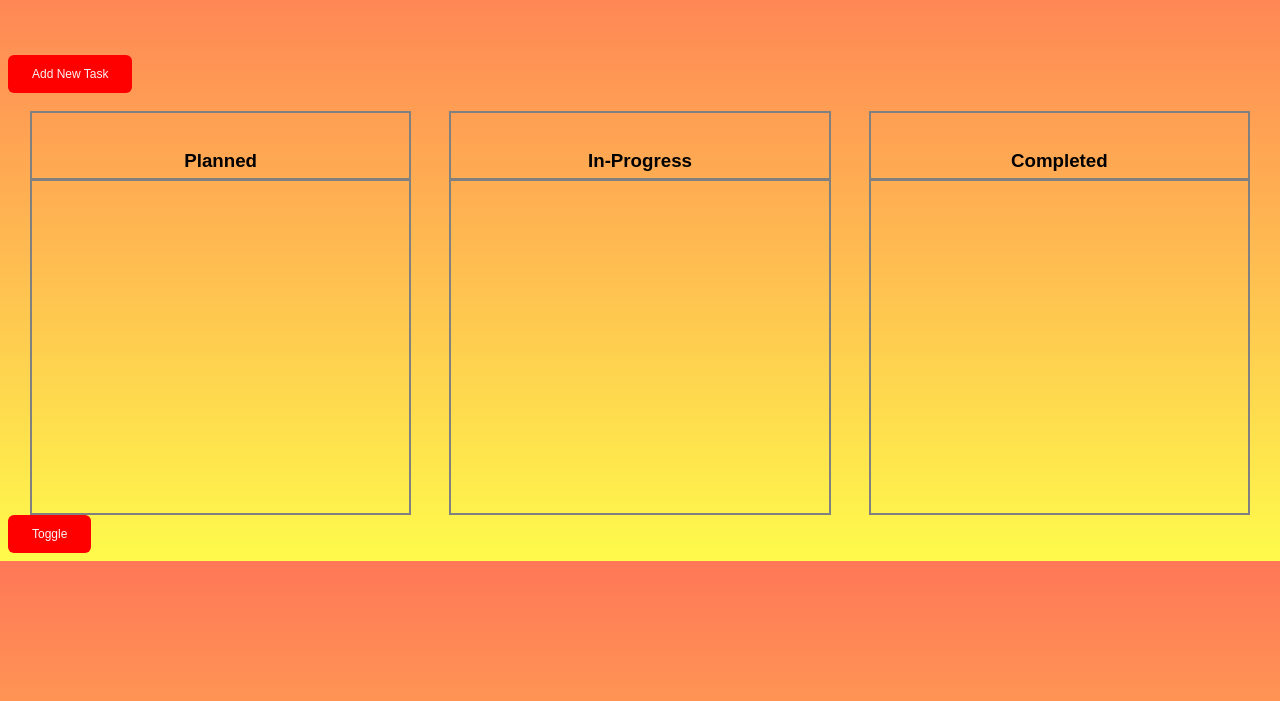
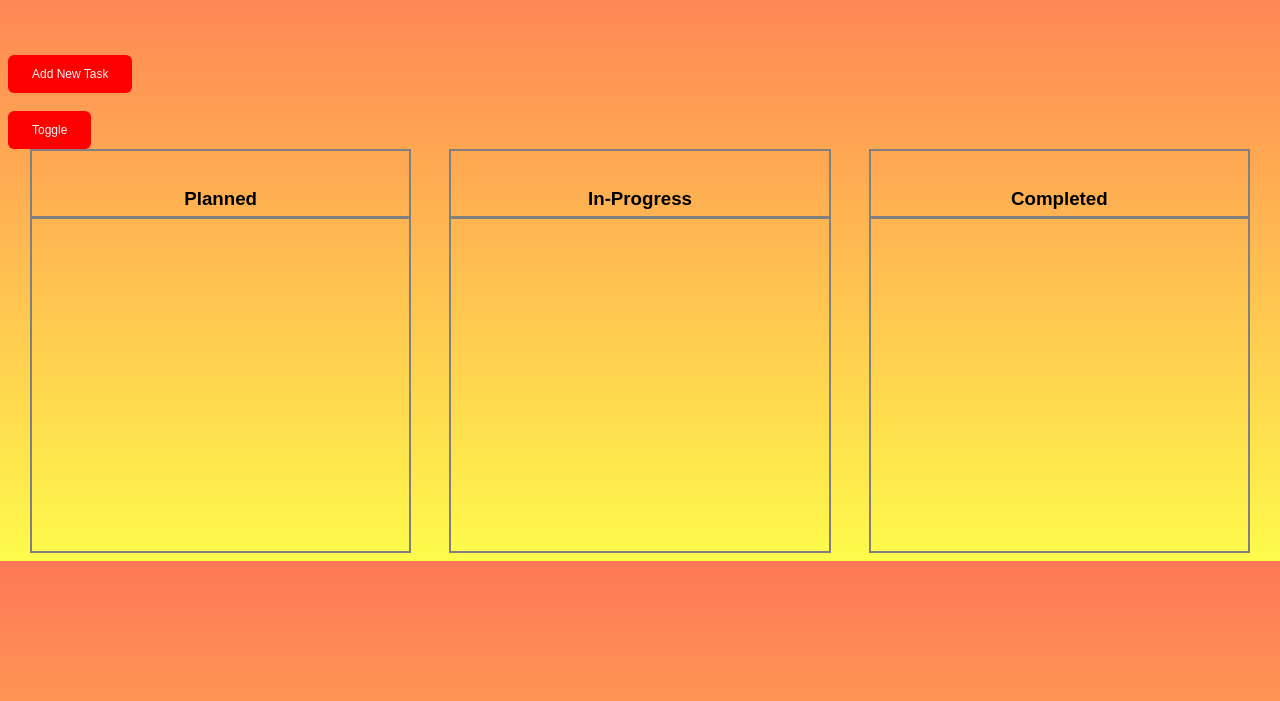
Before and after one commit to vaibha987/jira-clone, a plain HTML site: page index.html in a window 1280 px wide. Shown: the part 77-778 px from the top of the page. Drawn offline with Linux system fonts and the light colour scheme.

Commit message:
Update index.html

```diff
--- a/index.html
+++ b/index.html
@@ -13,7 +13,9 @@
     <button id="addTask">Add New Task</button>
     <br />
     <br />
-
+     <div class="newButton">
+      <button id="tooggle">Toggle</button>
+    </div>
     <div class="jira">
       <div id="planned" class="column">
         <br />
@@ -28,9 +30,11 @@
         <h3>Completed</h3>
       </div>
     </div>
-    <div class="btn">
-      <button id="tooggle">Toggle</button>
-    </div>
+
+
+
+
+
     <script src="./script.js"></script>
   </body>
 </html>
```
